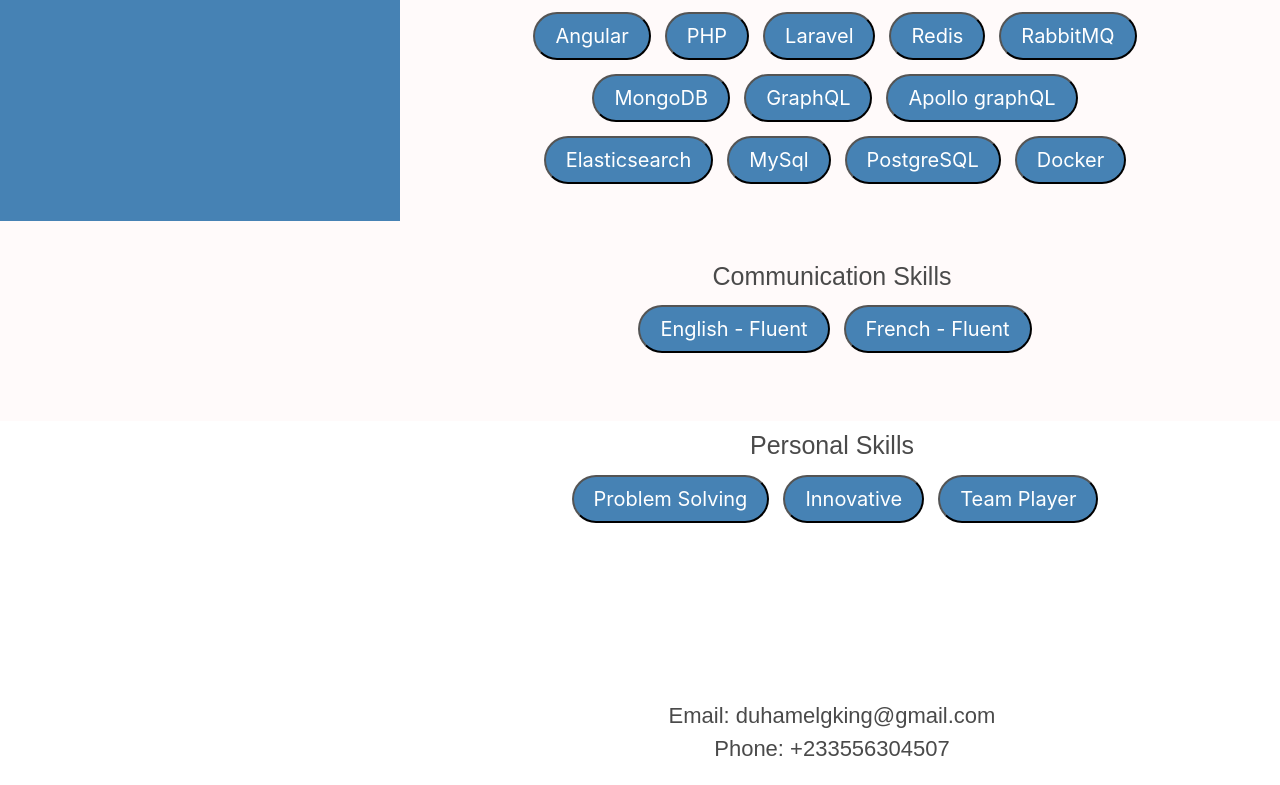
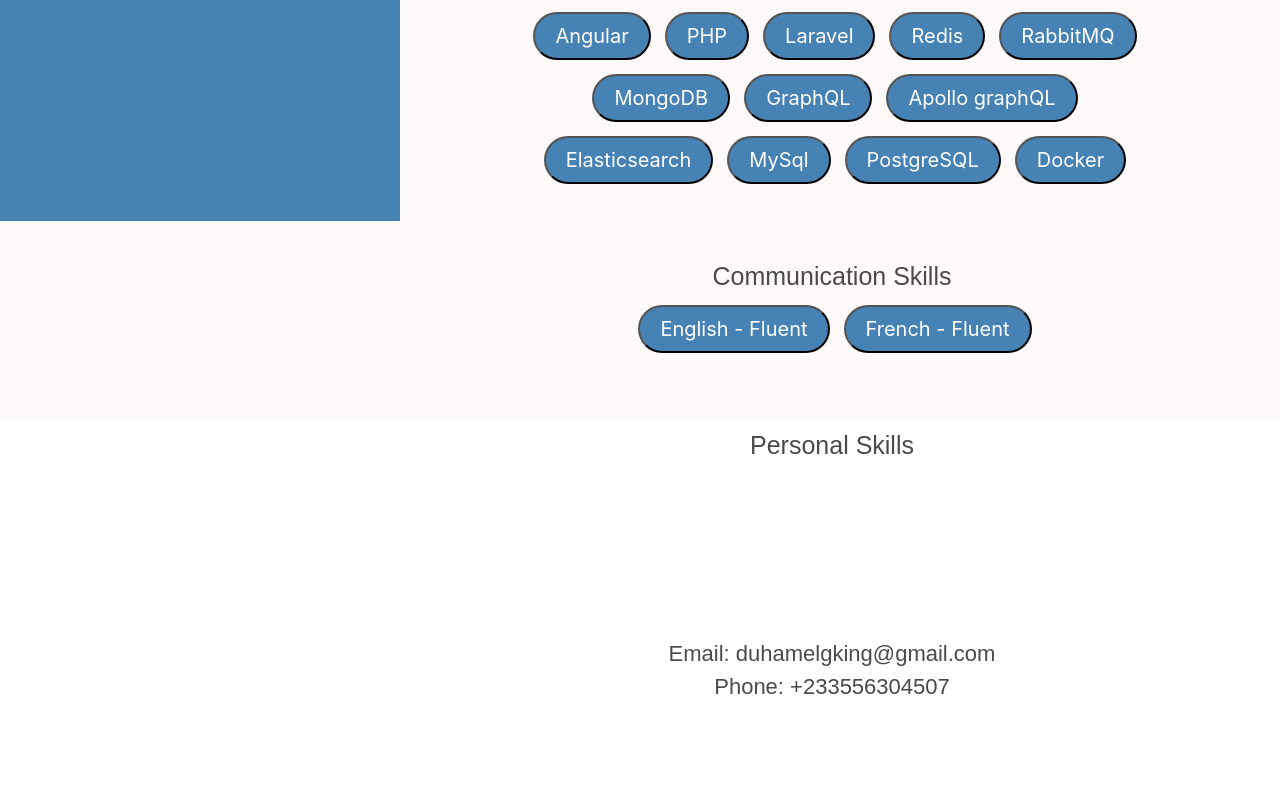
Before and after one commit to inessio/my-web-profile, a React (Create React App) app: page / in a window 1280 px wide. Shown: the part 579-1364 px from the top of the page. After the commit the page ends 1302 px from the top, so only its background shows below. Built offline with nearby package versions, Linux system fonts and the light colour scheme; a web font is replaced by a local one.

Commit message:
profil bio updated

```diff
--- a/src/components/home/Welcome.js
+++ b/src/components/home/Welcome.js
@@ -106,7 +106,7 @@ const Welcome = () => {
             </Wframe>
             <Wframe>
                 <Tittle>Personal Skills</Tittle>
-                <Wnote>{personal}</Wnote>
+                {/* <Wnote>{personal}</Wnote> */}
             </Wframe>
             <br></br>
             <br></br>
```
